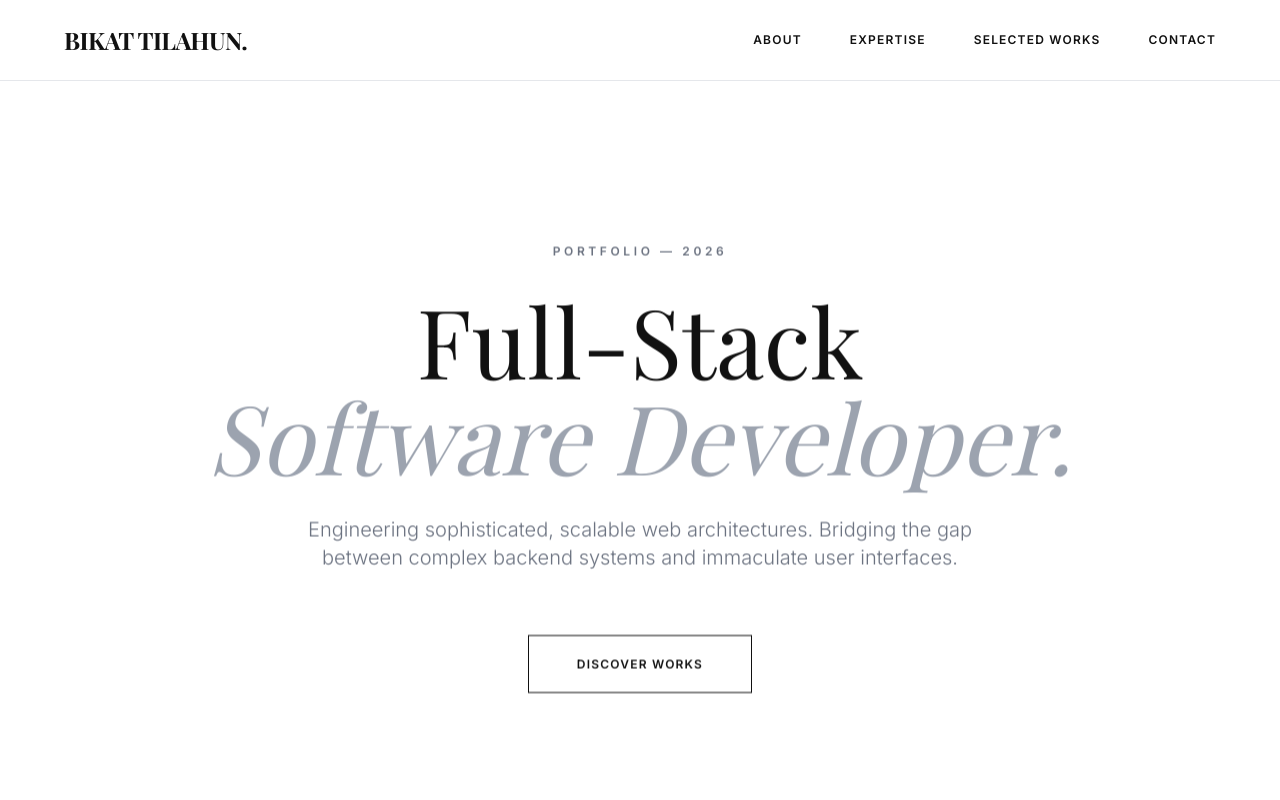
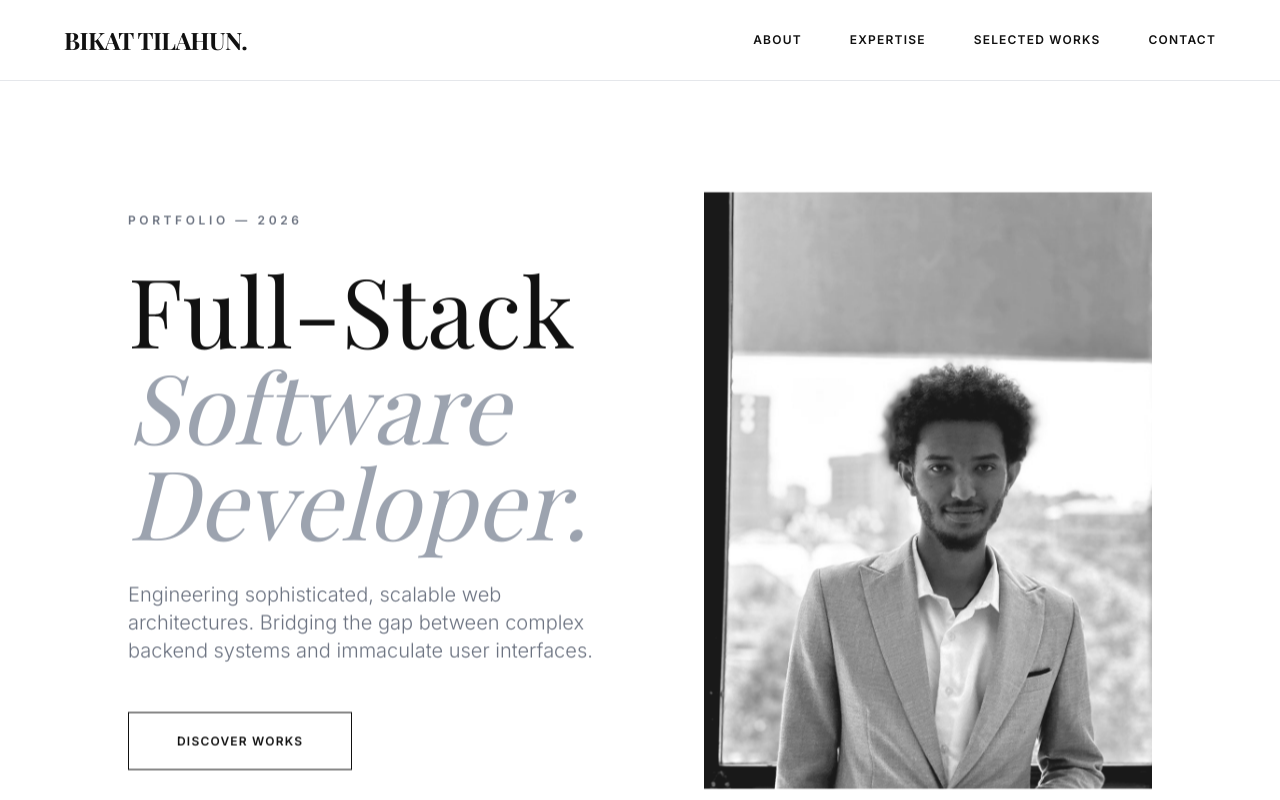
Before and after one commit to Bikat1995/Portfolio, a plain HTML site: page index.html in a window 1280 px wide. Shown: the top 800 px of the page. Drawn offline with nearby package versions, Linux system fonts and the light colour scheme; a web font is replaced by a local one.

Commit message:
Update hero section to include profile picture and left-aligned text

```diff
--- a/index.html
+++ b/index.html
@@ -72,19 +72,29 @@
     <main class="w-full flex flex-col pt-32">
 
         <!-- 1. Hero Section -->
-        <section id="hero" class="min-h-[85vh] flex flex-col justify-center items-center text-center px-6 fade-up">
-            <div class="max-w-5xl mx-auto">
+        <section id="hero" class="min-h-[85vh] flex flex-col justify-center px-8 md:px-16 lg:px-32 py-16 fade-up">
+            <div class="max-w-screen-xl mx-auto w-full grid lg:grid-cols-2 gap-16 lg:gap-12 items-center">
+                <!-- Text Content (Left) -->
+                <div class="text-left">
                     <p class="text-xs font-semibold tracking-[0.3em] uppercase text-slate mb-8">Portfolio &mdash; 2026</p>
                     <h1 class="text-5xl md:text-7xl lg:text-8xl font-serif font-normal text-charcoal leading-tight mb-8">
                         Full-Stack<br><span class="italic text-gray-400">Software Developer.</span>
                     </h1>
-                <p class="text-lg md:text-xl text-slate font-light max-w-2xl mx-auto mb-16 leading-relaxed">
+                    <p class="text-lg md:text-xl text-slate font-light max-w-xl mb-12 leading-relaxed">
                         Engineering sophisticated, scalable web architectures. Bridging the gap between complex backend systems and immaculate user interfaces.
                     </p>
 
                     <a href="#projects" class="inline-block border border-charcoal text-charcoal text-xs font-bold uppercase tracking-widest px-12 py-5 hover:bg-charcoal hover:text-starkwhite transition-all duration-300">
                         Discover Works
                     </a>
+                </div>
+
+                <!-- Image (Right) -->
+                <div class="flex justify-center lg:justify-end">
+                    <div class="relative w-full max-w-sm lg:max-w-md aspect-[3/4] overflow-hidden group">
+                        <img src="photo_2026-03-14_08-12-11.jpg" alt="Bikat Tilahun" class="w-full h-full object-cover grayscale opacity-90 group-hover:scale-105 group-hover:opacity-100 transition-all duration-1000 ease-in-out">
+                    </div>
+                </div>
             </div>
         </section>
 
```
Also changed, not shown: photo_2026-03-14_08-12-11.jpg (added). Lines whose indentation alone changed are shown as unchanged.
